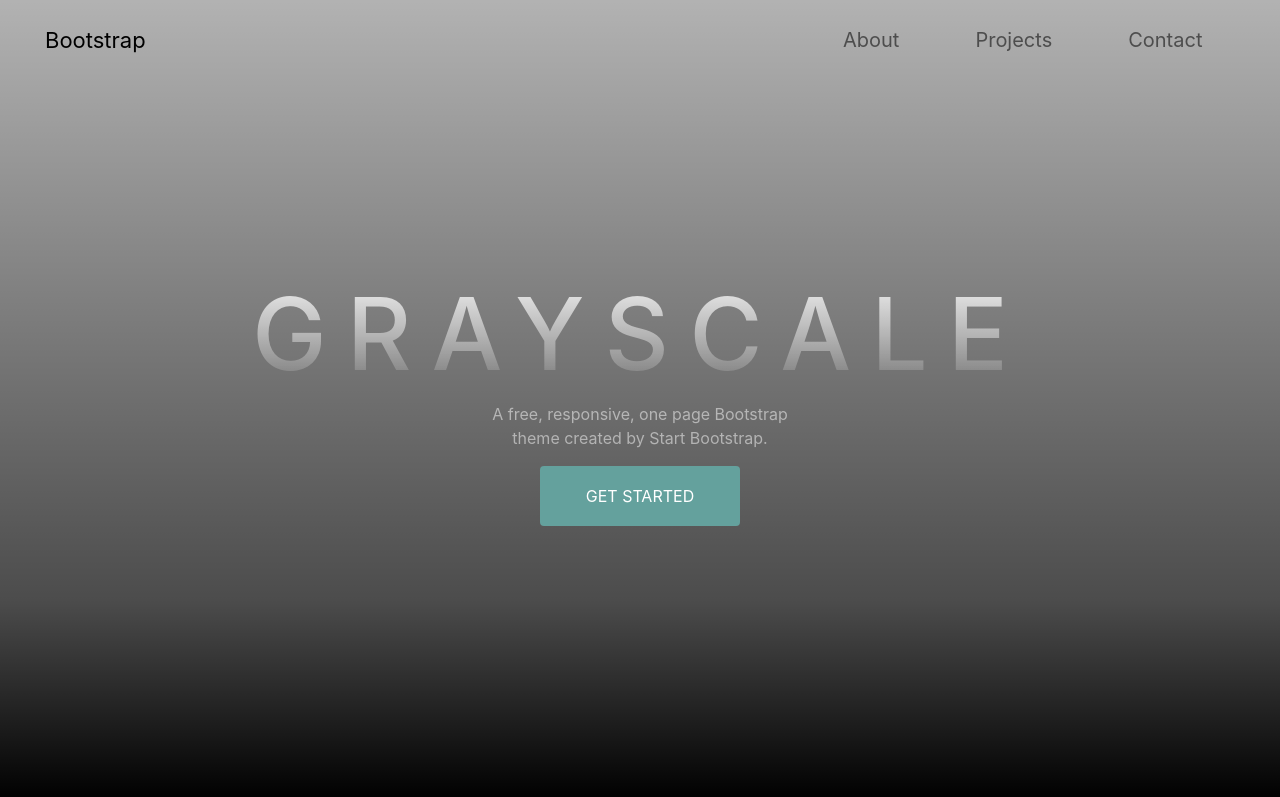
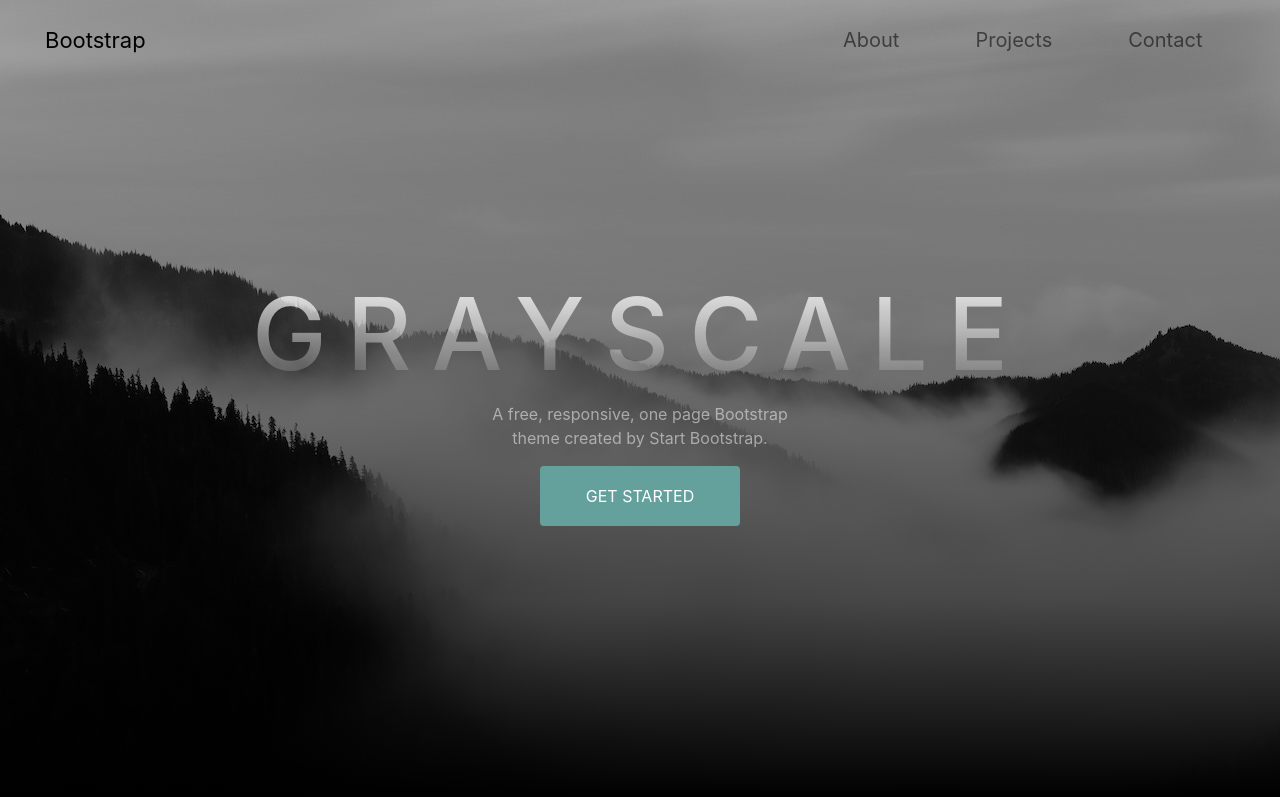
Before and after one commit to mohamdhamd/templet-1bybootstrab, a plain HTML site: page index.html in a window 1280 px wide. Shown: the top 797 px of the page. Drawn offline with Linux system fonts and the light colour scheme; the site is published under a folder, as on GitHub Pages, so addresses that start at the root find nothing.

Commit message:
Update style.css

```diff
--- a/css/style.css
+++ b/css/style.css
@@ -59,7 +59,7 @@ h6, .h6, h5, .h5, h4, .h4, h3, .h3, h2, .h2, h1, .h1 {
 
 
 .main-div{
-    background:linear-gradient(to bottom, rgba(0, 0, 0, 0.3) 0%, rgba(0, 0, 0, 0.7) 75%, #000 100%),  url(/img/bg-masthead.jpg);
+    background:linear-gradient(to bottom, rgba(0, 0, 0, 0.3) 0%, rgba(0, 0, 0, 0.7) 75%, #000 100%),  url(../img/bg-masthead.jpg);
     width: 100%;
     height: 100vh;
     display: flex;
```
